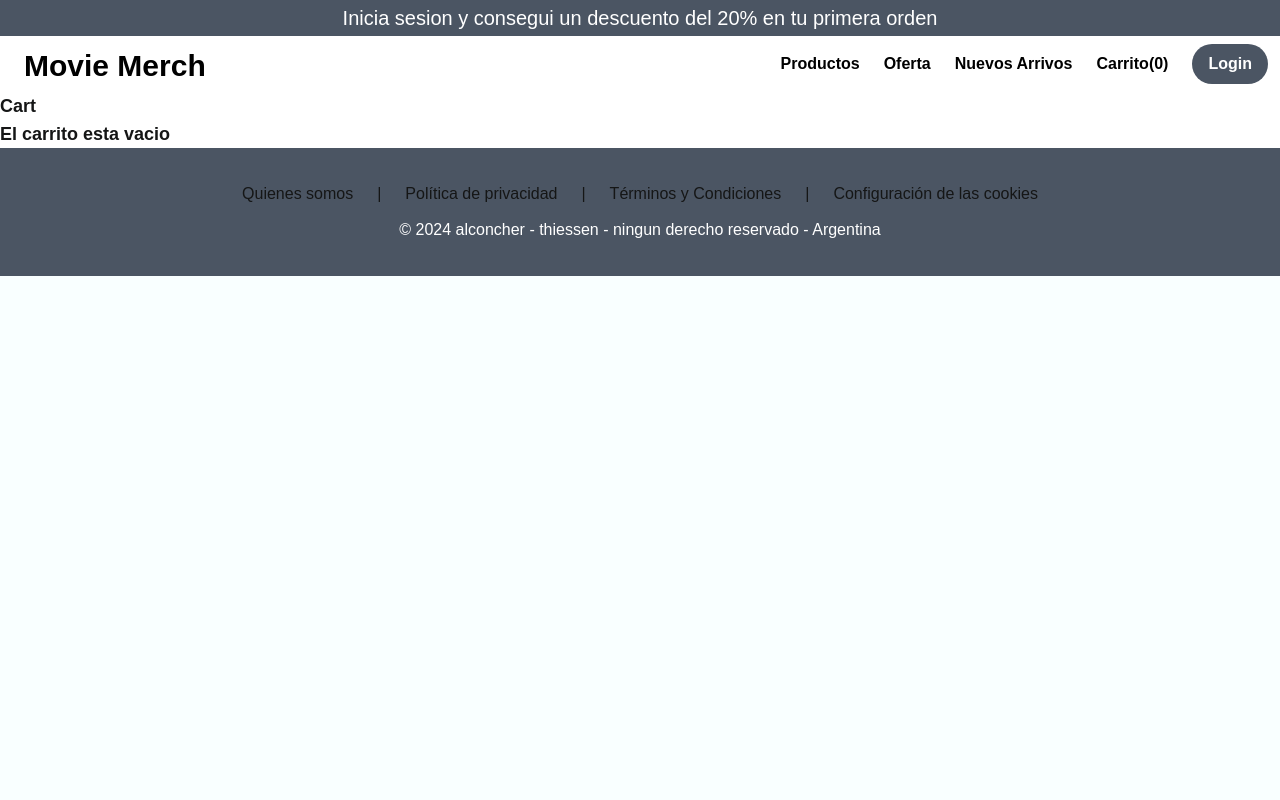
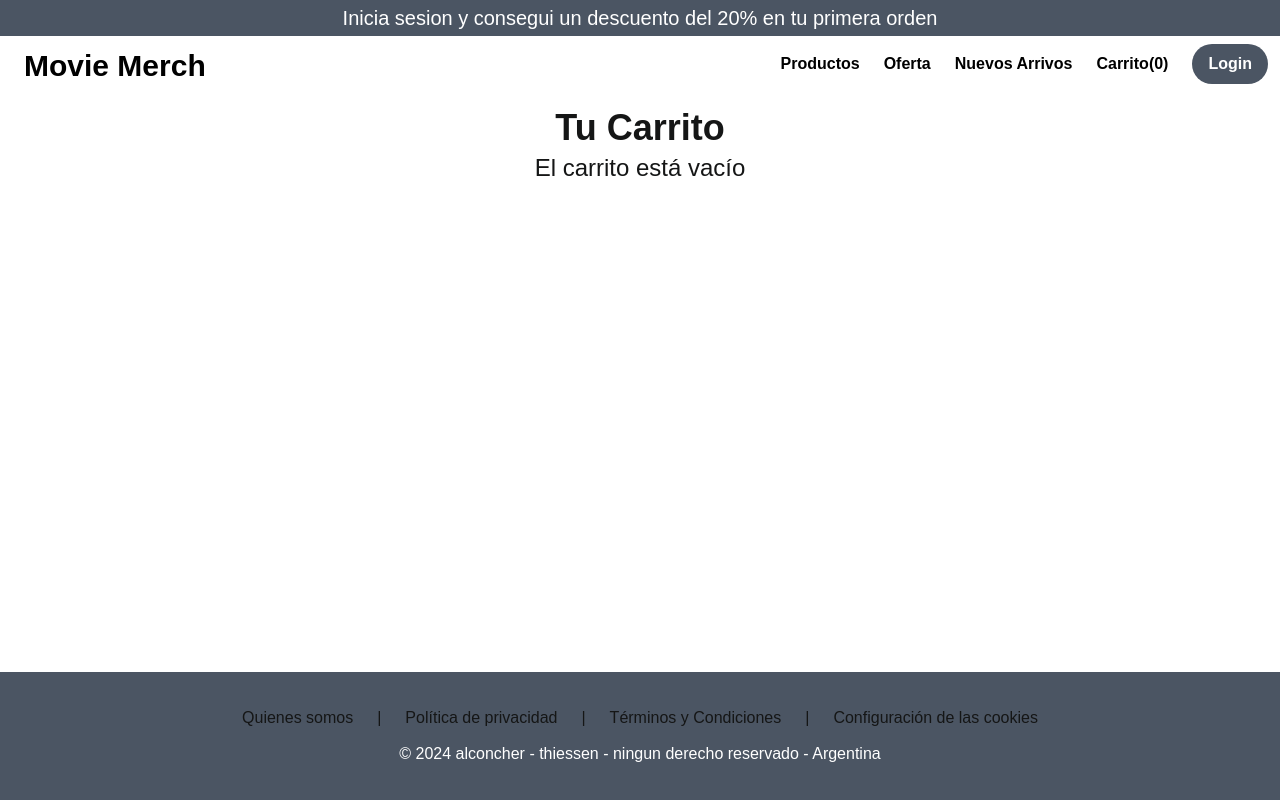
Before and after one commit to TobiasThiessen11/E-commerce-nextjs, a Next.js app: page /cart in a window 1280 px wide. Built offline with nearby package versions, Linux system fonts and the light colour scheme; a web font is replaced by a local one.

Commit message:
Fix estetica footer

```diff
--- a/app/(auth)/login/page.tsx
+++ b/app/(auth)/login/page.tsx
@@ -2,7 +2,7 @@ import LoginForm from '@/app/ui/LoginForm';
 
 export default function LoginPage() {
   return (
-    <main className="flex items-center justify-center md:h-screen">
+    <main className="flex items-center justify-center ">
       <div className="relative mx-auto flex w-full max-w-[400px] flex-col space-y-2.5 p-4 md:-mt-32">
         <LoginForm />
       </div>
--- a/app/cart/page.tsx
+++ b/app/cart/page.tsx
@@ -1,7 +1,7 @@
 "use client"
-
 import { useAppContext } from "../context"
 import CardCart from "./ui/CardCart"
+import { useEffect, useState } from "react"
 
 interface Item {
   id: string
@@ -12,11 +12,23 @@ interface Item {
 }
 
 export default function Cart() {
-  const { cartItems, addToCart, removeFromCart, clearCart, getCartTotal } = useAppContext()
-  console.log(cartItems.length)
+  const { cartItems, clearCart, getCartTotal } = useAppContext()
+  const [isClient, setIsClient] = useState(false)
+
+  useEffect(() => {
+    setIsClient(true)
+  }, [])
+
+  if (!isClient) {
+    return null
+  }
+
   return (
     <div className="flex flex-col ">
-      <h1 className="text-lg font-bold">Cart</h1>
+      <h1 className="text-4xl font-bold text-center m-4 mb-1">Tu Carrito</h1>
+      {cartItems.length > 0 ?<h1 className="text-2xl text-center ">Tu carrito tiene los siguientes productos</h1> : <h1 className="text-2xl text-center ">El carrito está vacío</h1>}
+      {cartItems.length > 0 ? (
+        <>
           {cartItems.map((item: Item) => (
             <CardCart
               key={item.id}
@@ -27,25 +39,17 @@ export default function Cart() {
               id={item.id}
             />
           ))}
-       <div>
-       {
-          cartItems.length > 0 ? (
           <div className="flex flex-col justify-between items-center">
             <h1 className="text-lg font-bold">Total: ${getCartTotal()}</h1>
             <button
-            className="px-4 py-2  bg-gray-800 text-white text-xs font-bold uppercase rounded hover:bg-gray-700 focus:outline-none focus:bg-gray-700"
-            onClick={() => {
-              clearCart()
-            }}
+              className="px-4 py-2 bg-gray-800 text-white text-xs font-bold uppercase rounded hover:bg-gray-700 focus:outline-none focus:bg-gray-700"
+              onClick={clearCart}
             >
               Limpiar el carrito
             </button>
           </div>
-          ) : (
-            <h1 className="text-lg font-bold">El carrito esta vacio</h1>
-          )
-        }
-      </div>
+        </>
+      ) : null}
     </div>
   )
 }
--- a/app/layout.tsx
+++ b/app/layout.tsx
@@ -16,16 +16,19 @@ export default function RootLayout({
   children,
 }: Readonly<{
   children: React.ReactNode;
-}>) {
-  return (
+}>) { return (
   <html lang="en">
     <body className={inter.className}>
-        <Header/>
+      <div className="flex flex-col min-h-screen">
+        <Header />
+        <main className="flex-grow">
           <CartProvider>
             {children}
           </CartProvider>
-        <Footer/>
+        </main>
+        <Footer />
+      </div>
     </body>
   </html>
 );
-}
+};
--- a/app/products/ui/Banner.tsx
+++ b/app/products/ui/Banner.tsx
@@ -26,7 +26,7 @@ const Banner: React.FC<Banner> = ({image,title,description}) => {
                 width={1202}
                 height={1400}
                 alt={title}
-                className='hidden md:block '
+                className=' md:block '
             />
         </div>
     </div>
```
Lines whose indentation alone changed are shown as unchanged.
